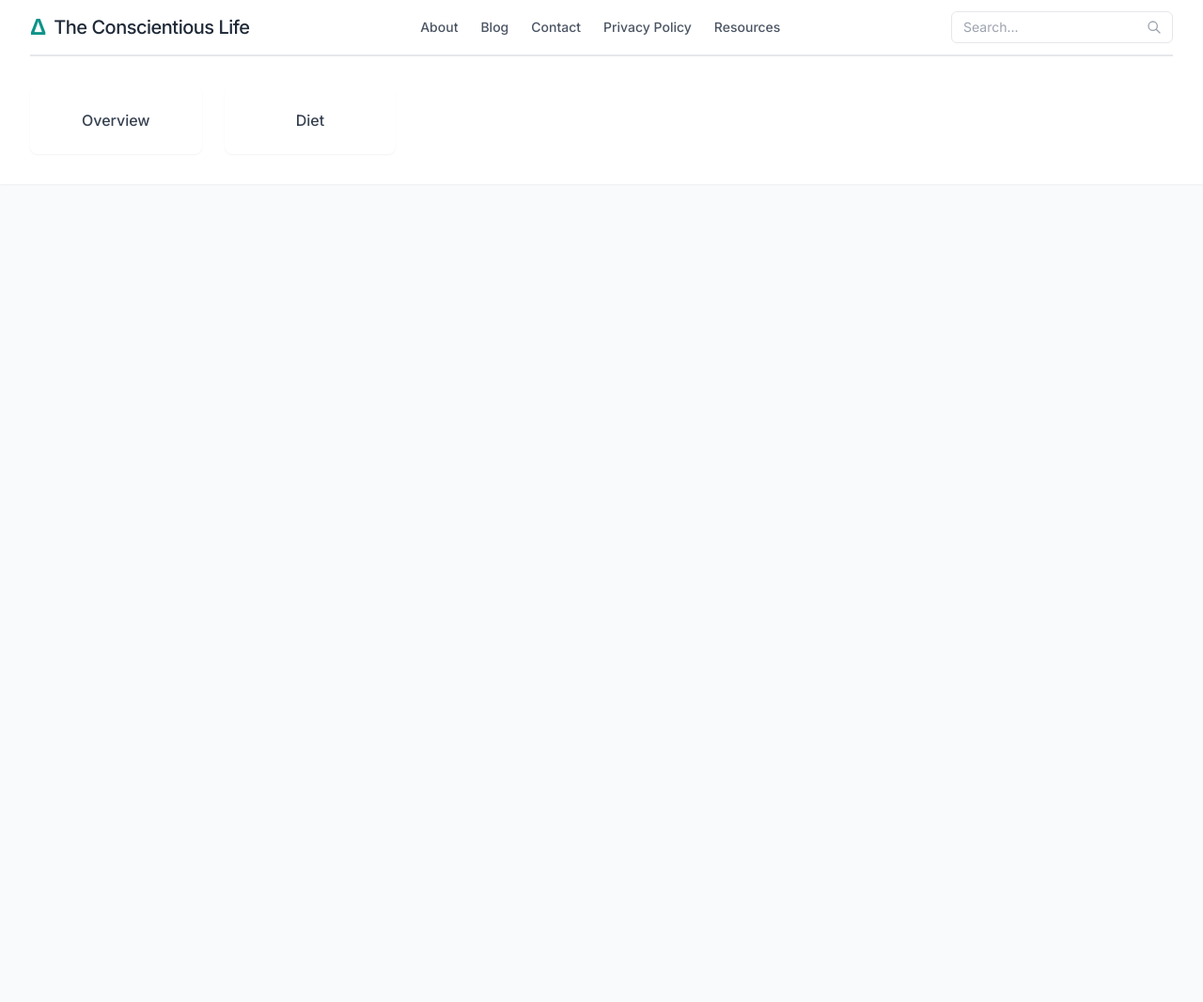
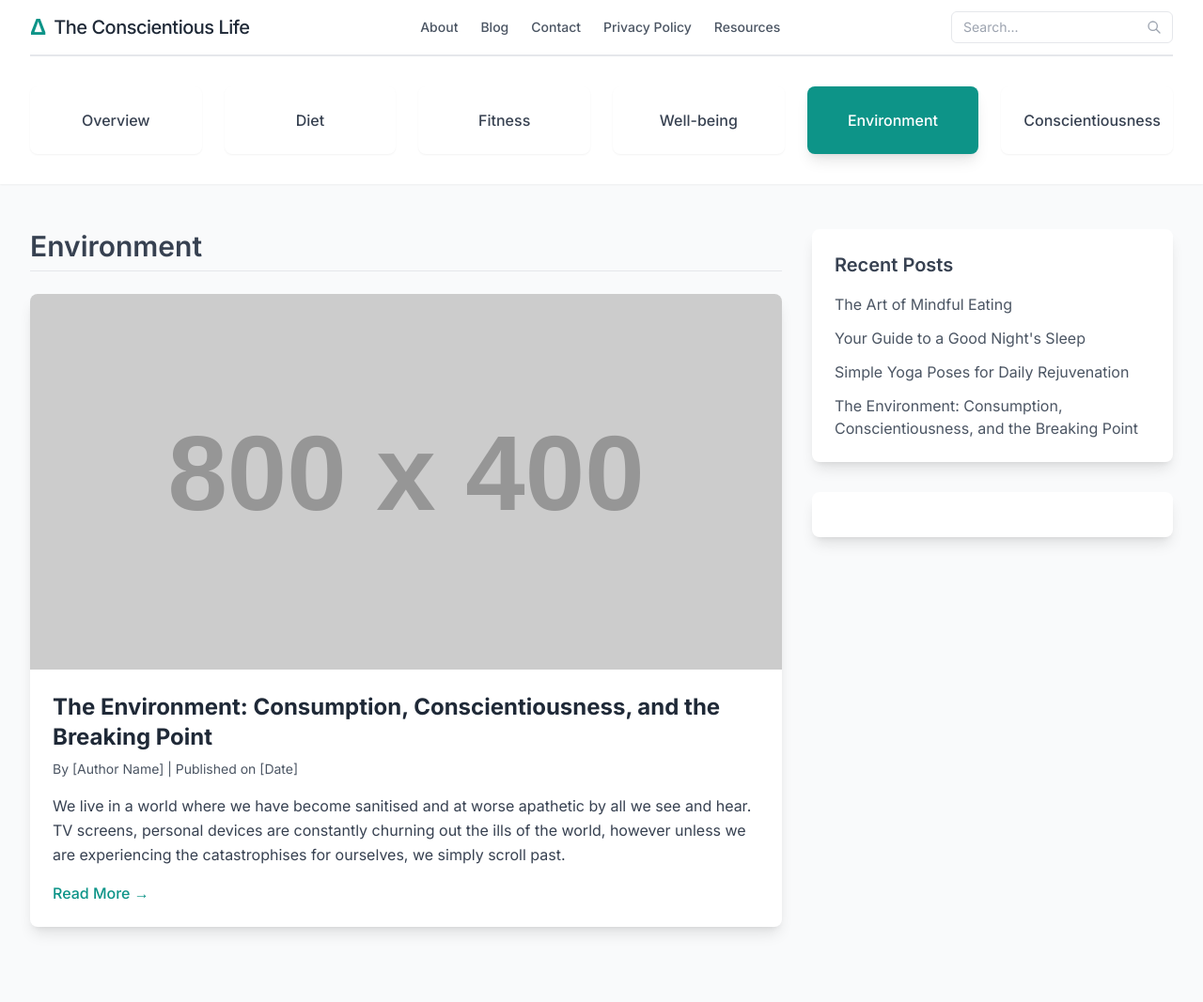
Before and after one commit to theconscientiouslife1-coder/TheCL, a Jekyll site: the page environment.html, which Jekyll copies as it is, in a window 1280 px wide. Shown: the whole page at 94% size. Built offline with Jekyll 4.4.1, drawn with Linux system fonts in a browser that asks for light colours; nearby versions of some CDN libraries; before the commit the page ends 900 px from its top, so only the background shows below that.

```diff
--- a/environment.html
+++ b/environment.html
@@ -63,4 +63,45 @@
                 <div class="grid grid-cols-2 sm:grid-cols-3 lg:grid-cols-6 gap-4 md:gap-6">
                     <a href="index.html" class="block bg-white p-6 text-center rounded-lg shadow-sm hover:shadow-lg hover:bg-teal-500 hover:text-white font-medium text-gray-700 transition-all duration-300">Overview</a>
                     <a href="diet.html" class="block bg-white p-6 text-center rounded-lg shadow-sm hover:shadow-lg hover:bg-teal-500 hover:text-white font-medium text-gray-700 transition-all duration-300">Diet</a>
-                    <a href="fitness
+                    <a href="fitness.html" class="block bg-white p-6 text-center rounded-lg shadow-sm hover:shadow-lg hover:bg-teal-500 hover:text-white font-medium text-gray-700 transition-all duration-300">Fitness</a>
+                    <a href="well-being.html" class="block bg-white p-6 text-center rounded-lg shadow-sm hover:shadow-lg hover:bg-teal-500 hover:text-white font-medium text-gray-700 transition-all duration-300">Well-being</a>
+                    <a href="environment.html" class="block bg-teal-600 text-white p-6 text-center rounded-lg shadow-lg font-medium transition-all duration-300">Environment</a>
+                    <a href="conscientiousness.html" class="block bg-white p-6 text-center rounded-lg shadow-sm hover:shadow-lg hover:bg-teal-500 hover:text-white font-medium text-gray-700 transition-all duration-300">Conscientiousness</a>
+                </div>
+            </div>
+        </div>
+    </header>
+
+    <main class="flex-grow container mx-auto px-4 sm:px-6 lg:px-8 py-12">
+        <div class="grid grid-cols-1 md:grid-cols-3 gap-8">
+            <div class="md:col-span-2">
+                <h2 class="text-3xl font-semibold mb-6 text-gray-700 border-b border-gray-200 pb-2">Environment</h2>
+
+                <article class="bg-white rounded-lg shadow-lg overflow-hidden mb-8 transition-transform transform hover:scale-105">
+                    <img src="https://via.placeholder.com/800x400" alt="Image related to Consumption, Conscientiousness, and the Breaking Point" class="w-full h-auto object-cover">
+                    <div class="p-6">
+                        <a href="the_environment_main_article.html" class="inline-block text-teal-600 hover:text-teal-700 transition-colors">
+                            <h3 class="text-2xl font-bold text-gray-800 mb-2">The Environment: Consumption, Conscientiousness, and the Breaking Point</h3>
+                        </a>
+                        <p class="text-gray-600 text-sm mb-4">By [Author Name] | Published on [Date]</p>
+                        <p class="text-gray-700 leading-relaxed mb-4">
+                            We live in a world where we have become sanitised and at worse apathetic by all we see and hear. TV screens, personal devices are constantly churning out the ills of the world, however unless we are experiencing the catastrophises for ourselves, we simply scroll past.
+                        </p>
+                        <a href="the_environment_main_article.html" class="inline-block text-teal-600 font-medium hover:underline transition-colors">Read More &rarr;</a>
+                    </div>
+                </article>
+                </div>
+
+            <aside class="md:col-span-1">
+                <div class="bg-white rounded-lg shadow-lg p-6 mb-8">
+                    <h4 class="text-xl font-semibold text-gray-700 mb-4">Recent Posts</h4>
+                    <ul class="space-y-3">
+                        <li><a href="diet-article-1.html" class="text-gray-600 hover:text-teal-600 transition-colors">The Art of Mindful Eating</a></li>
+                        <li><a href="well-being-article-2.html" class="text-gray-600 hover:text-teal-600 transition-colors">Your Guide to a Good Night's Sleep</a></li>
+                        <li><a href="fitness-article-1.html" class="text-gray-600 hover:text-teal-600 transition-colors">Simple Yoga Poses for Daily Rejuvenation</a></li>
+                        <li><a href="the_environment_main_article.html" class="text-gray-600 hover:text-teal-600 transition-colors">The Environment: Consumption, Conscientiousness, and the Breaking Point</a></li>
+                    </ul>
+                </div>
+
+                <div class="bg-white rounded-lg shadow-lg p-6 text-center">
+                    <h4 class="text-xl font-
```
